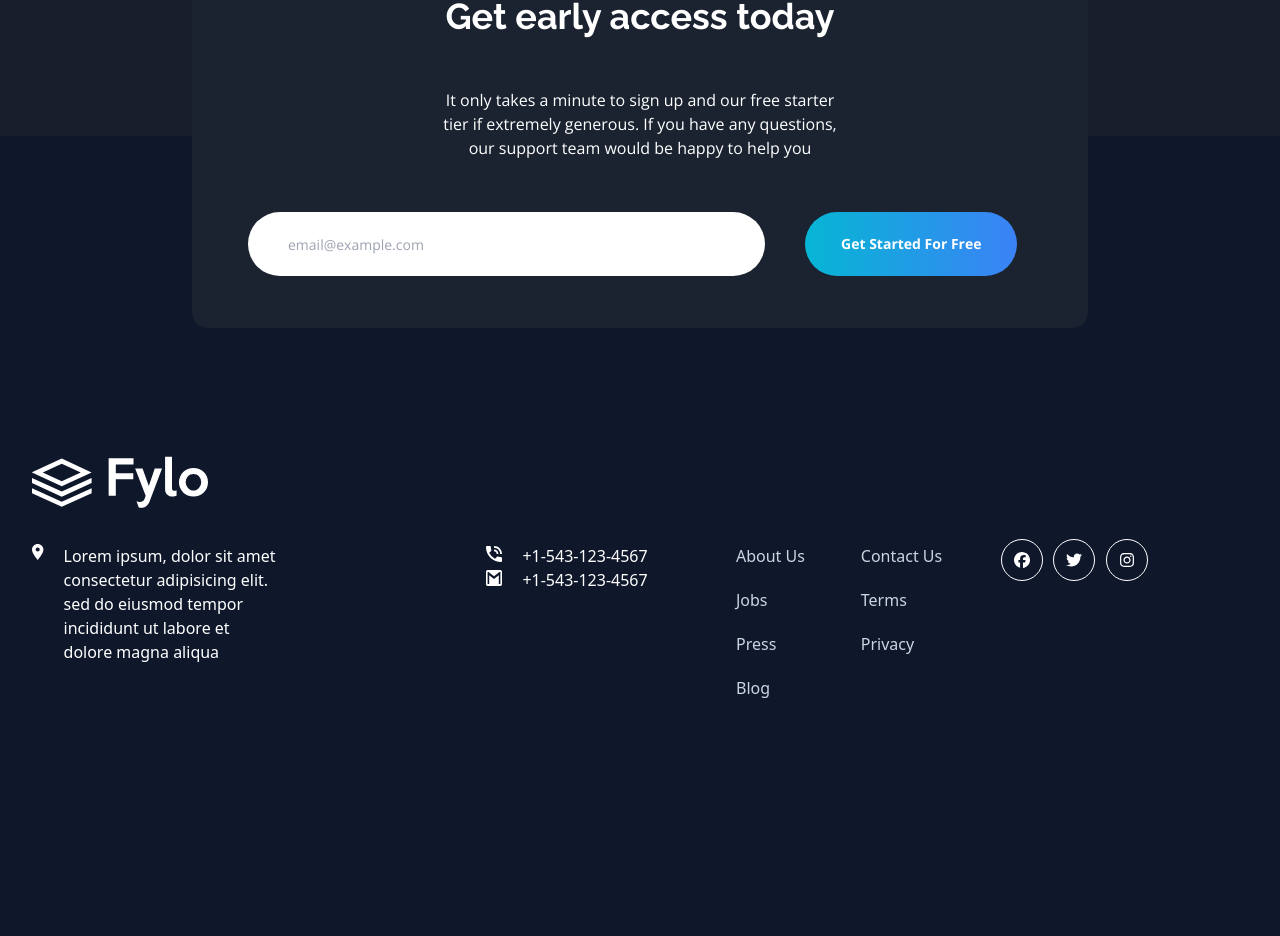
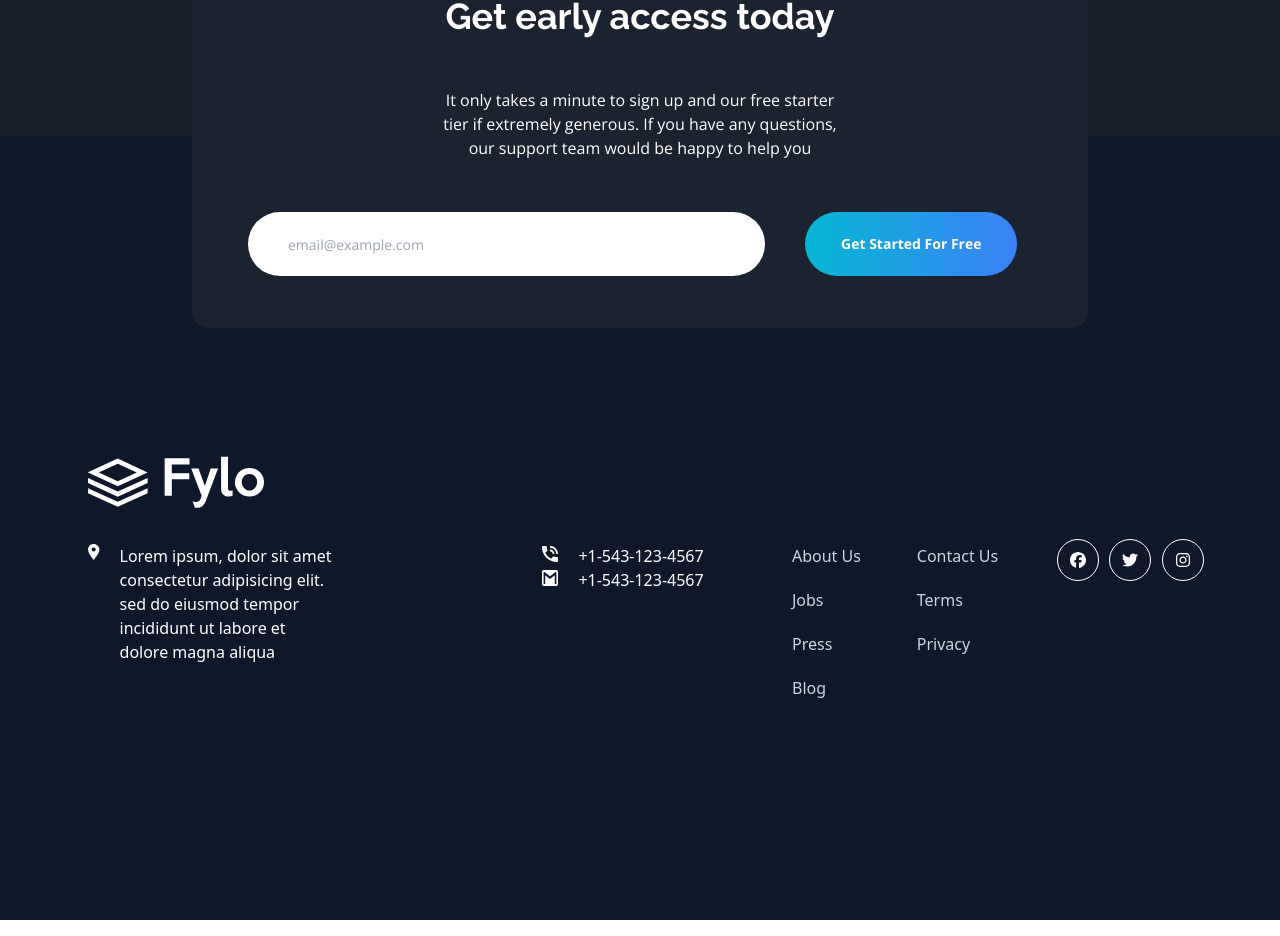
Before and after one commit to thirraz/fylo-dark-theme-landing-page, a React (Vite) app: page / in a window 1280 px wide. Shown: the part 3506-4442 px from the top of the page. Built offline with nearby package versions, Linux system fonts and the light colour scheme.

Commit message:
footer fixed

```diff
--- a/package.json
+++ b/package.json
@@ -13,6 +13,7 @@
     "react-dom": "^18.2.0"
   },
   "devDependencies": {
+    "@fortawesome/fontawesome-svg-core": "^6.2.1",
     "@fortawesome/free-brands-svg-icons": "^6.2.1",
     "@fortawesome/react-fontawesome": "^0.2.0",
     "@types/react": "^18.0.24",
--- a/src/components/Footer.jsx
+++ b/src/components/Footer.jsx
@@ -14,11 +14,15 @@ import phone from "../assets/images/icon-phone.svg";
 export const Footer = () => {
 	return (
 		<>
-			<footer className="w-screen h-auto pt-80 pb-52 pl-8 flex flex-wrap bg-slate-900 ">
+			<footer className="w-screen h-auto pt-80 pb-48 pl-8 flex flex-wrap bg-slate-900 ">
 				<div className="w-full mb-9 bg-slate-900">
-					<img src={logo} alt="Fylo's icon logo" />
+					<img
+						className="lg:ml-14"
+						src={logo}
+						alt="Fylo's icon logo"
+					/>
 				</div>
-				<div className=" flex pr-32 lg:w-[30%] mr-20">
+				<div className="lg:ml-14 flex pr-32 lg:w-[30%] mr-20">
 					<img
 						className="w-4 h-4 mr-5"
 						src={location}
```
Also changed, not shown: 1 other file (tests, documents, lock files or other folders).
